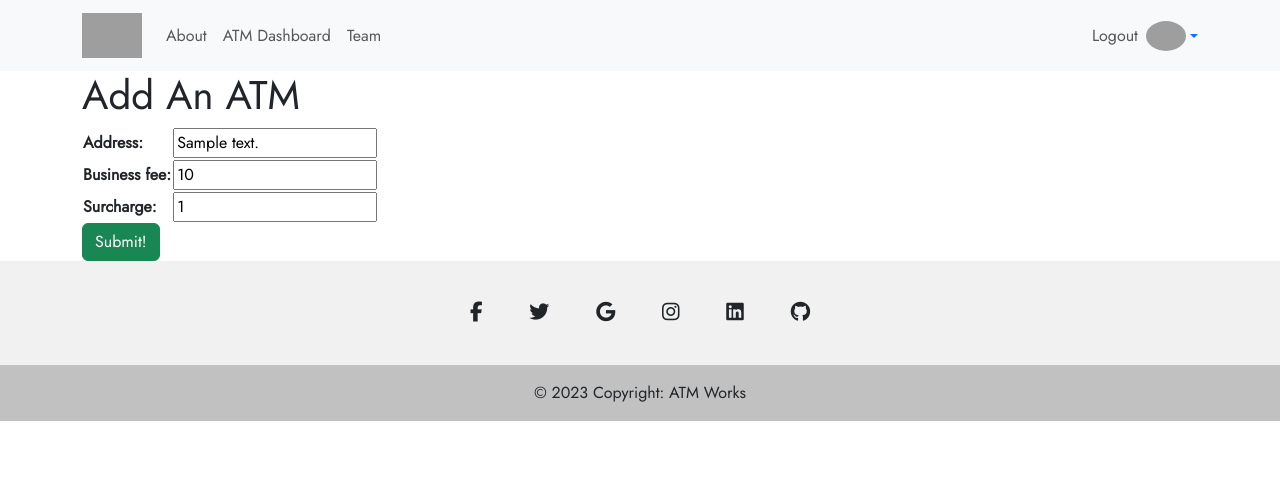
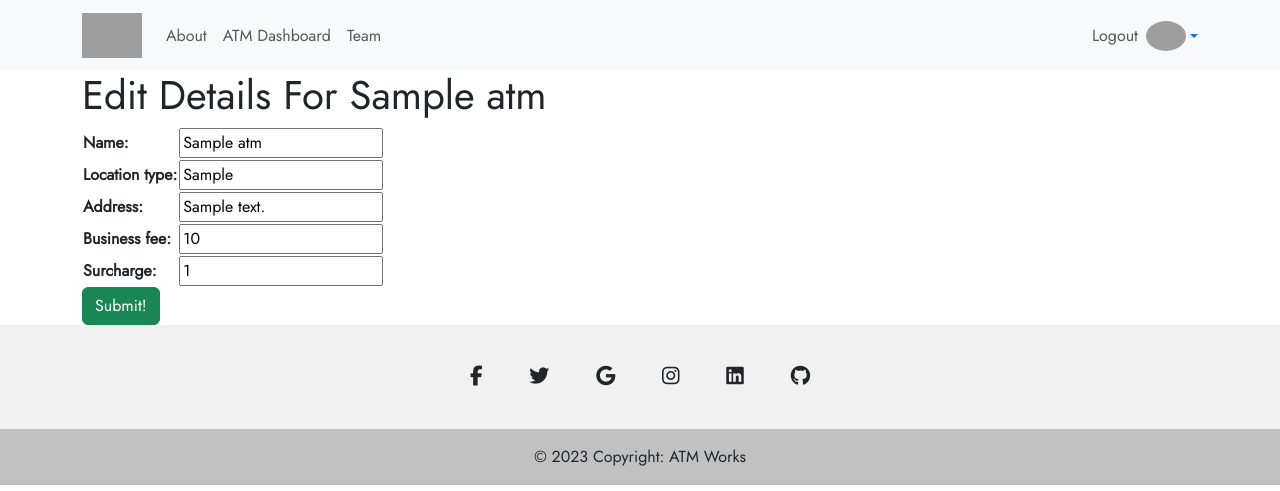
Before and after one commit to davidjbaca/project-3-group-GA-ATM, a Django app: page /atms/1/update/ in a window 1280 px wide. Shown: the top 491 px of the page. Run offline with Django 4.2, Linux system fonts and the light colour scheme; a user stored in the database is signed in; tables that the repository leaves empty hold one stand-in row (values such as "Sample post"); some libraries are stand-ins or nearby versions; grey boxes are pictures that could not be loaded.

Commit message:
ATM edit flow is smoother for user

```diff
--- a/main_app/templates/main_app/atm_form.html
+++ b/main_app/templates/main_app/atm_form.html
@@ -1,6 +1,10 @@
 {% extends 'base.html' %} {% block content %}
 <div class="container">
-  <h1>Add An ATM</h1>
+  {% if object %}
+  <h1>Edit Details For <span class="teal-text">{{ object.name }}</span></h1>
+  {% else %}
+  <h1>Add ATM</h1>
+  {% endif %}
 
   <form action="" method="post">
     {% csrf_token %}
--- a/main_app/views.py
+++ b/main_app/views.py
@@ -31,7 +31,6 @@ class AtmCreate(LoginRequiredMixin, CreateView):
     model = Atm
 
     fields = ['name', 'location_type', 'address', 'business_fee', 'surcharge']
-    # fields = '__all__'
 
     def form_valid(self, form):
         form.instance.user = self.request.user
@@ -40,7 +39,7 @@ class AtmCreate(LoginRequiredMixin, CreateView):
 
 class AtmUpdate(LoginRequiredMixin, UpdateView):
     model = Atm
-    fields = ['location', 'address', 'business_fee', 'surcharge']
+    fields = ['name', 'location_type', 'address', 'business_fee', 'surcharge']
 
 
 class AtmDelete(LoginRequiredMixin, DeleteView):
@@ -67,7 +66,7 @@ def signup(request):
     return render(request, 'registration/signup.html', context)
 
 
-# The ability to show only the user's ATMs as this is sensitive financial data.
+# The ability to show only the user's ATMs as this is sensitive financial data. Decorating a lot to protect these.
 @login_required
 def atms_index(request):
     atms = Atm.objects.filter(user=request.user)
@@ -87,6 +86,7 @@ def atms_detail(request, atm_id):
 
 # REVENUE STUFF
 
+@login_required
 def add_revenue(request, atm_id):
     form = RevenueForm(request.POST)
     # validdate form
@@ -114,6 +114,7 @@ class DeleteRevenue(LoginRequiredMixin, DeleteView):
 
 
 # CASH INPUT STUFF
+@login_required
 def add_cashinput(request, atm_id):
     form = CashInputForm(request.POST)
     # validdate form
```
